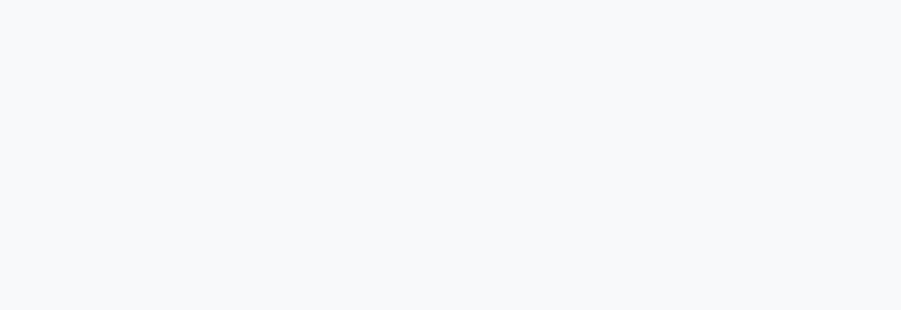
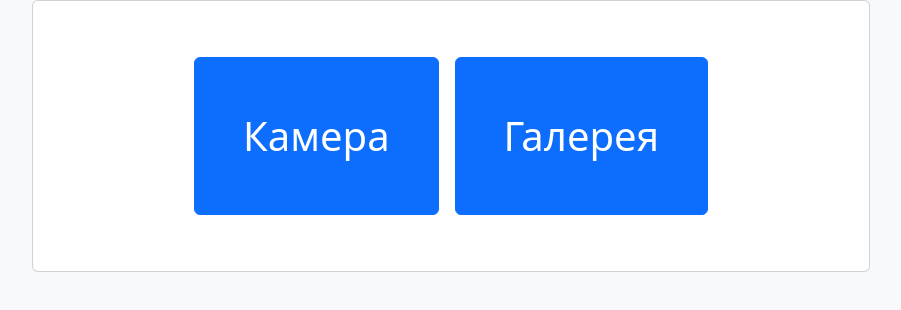
Before and after one commit to Lena05k/camera-application, a React (Create React App) app in the folder frontend/: page / in a window 1280 px wide. Shown: the top 310 px of the page, without its empty margins (189-1090 px from the left). Built offline with nearby package versions, Linux system fonts and the light colour scheme.

Commit message:
Added pages /home, /camera

```diff
--- a/frontend/src/components/App.jsx
+++ b/frontend/src/components/App.jsx
@@ -9,14 +9,14 @@ import routes from '../routes';
 import Home from './home/Home';
 import 'bootstrap/dist/css/bootstrap.min.css';
 import '../index.css';
+import Camera from "./home/pages/Camera";
 
 const App = () => (
   <Router>
-    <div className="d-flex flex-column h-100">
+    <div className="container-fluid h-100">
       <Routes>
-        <Route path={routes.root()}>
-          <Route path={routes.home()} element={<Home />} />
-        </Route>
+        <Route path={routes.root()} element={<Home />} />
+        <Route path={routes.camera()} element={<Camera />} />
       </Routes>
     </div>
   </Router>
```
